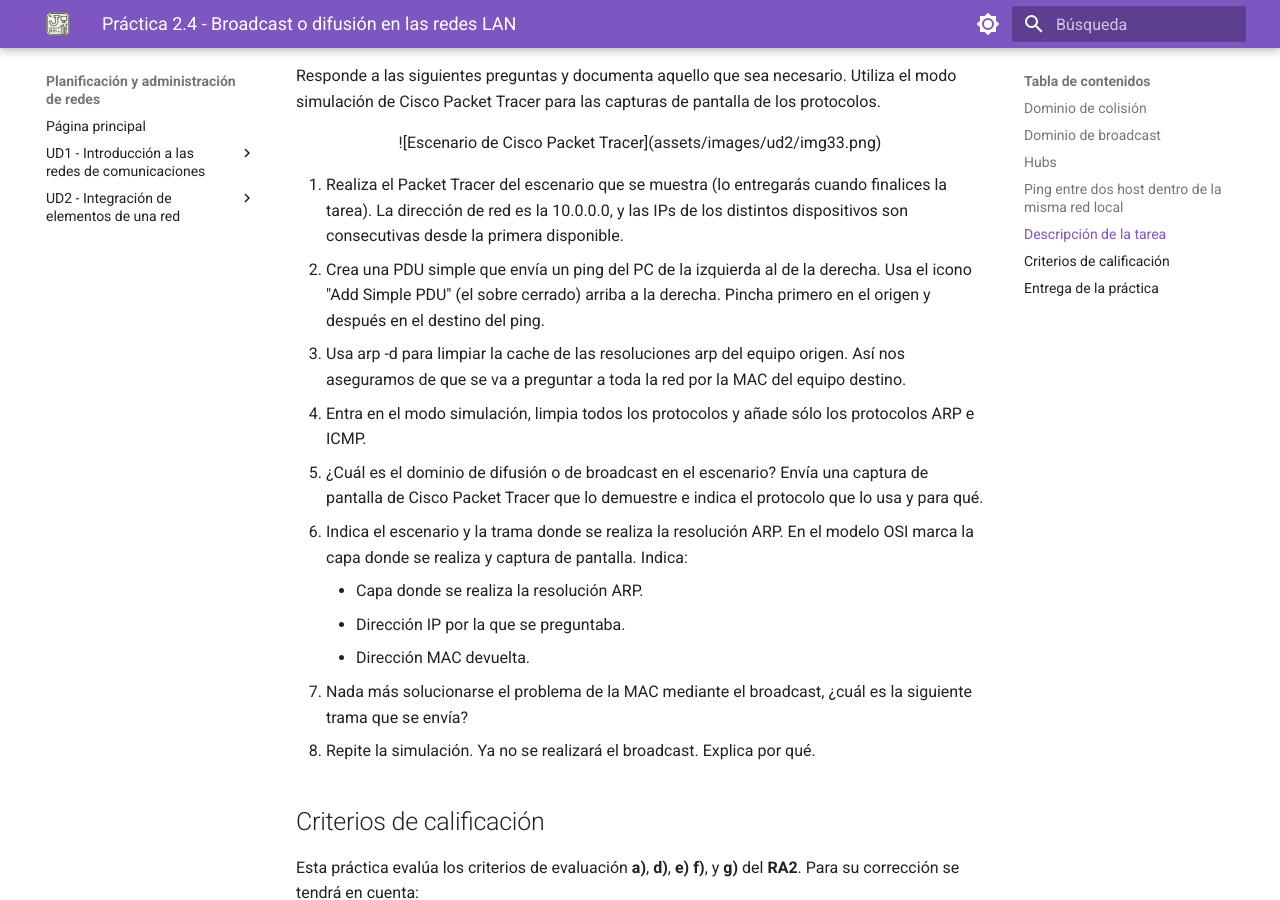
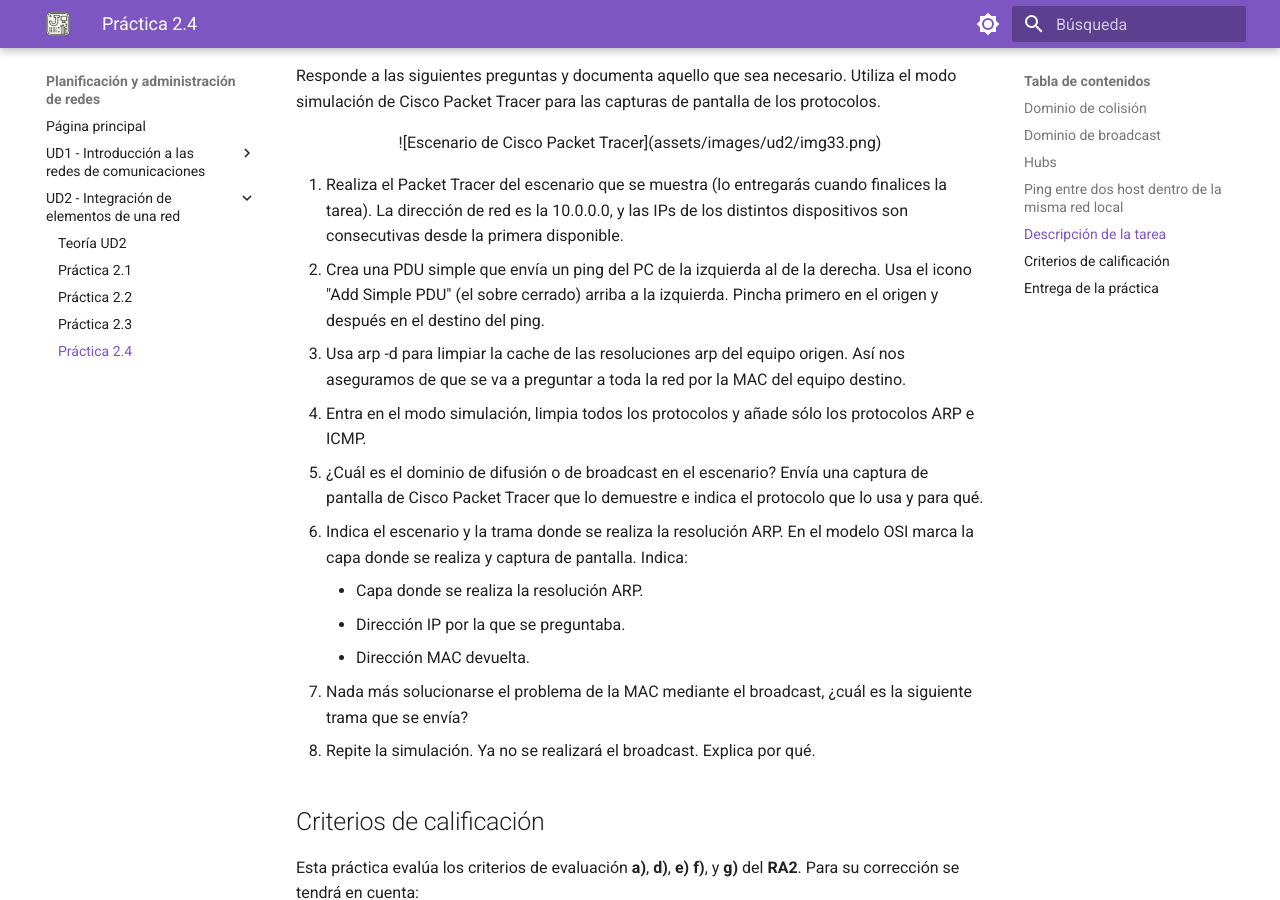
Before and after one commit to Joperpu/par2425, an MkDocs documentation site: the page built from docs/pr2.4.md, in a window 1280 px wide and 900 px high, scrolled down 1832 px. Built offline with MkDocs 1.6.1 and Material for MkDocs 9.7.7, drawn with Linux system fonts in a browser that asks for light colours.

Commit message:
Mostrando Pr2.4

```diff
--- a/docs/pr2.4.md
+++ b/docs/pr2.4.md
@@ -43,7 +43,7 @@
 <center>![Escenario de Cisco Packet Tracer](assets/images/ud2/img33.png)</center>
 
 1. Realiza el Packet Tracer del escenario que se muestra (lo entregarás cuando finalices la tarea). La dirección de red es la 10.0.0.0, y las IPs de los distintos dispositivos son consecutivas desde la primera disponible.
-2. Crea una PDU simple que envía un ping del PC de la izquierda al de la derecha. Usa el icono "Add Simple PDU" (el sobre cerrado) arriba a la derecha. Pincha primero en el origen y después en el destino del ping.
+2. Crea una PDU simple que envía un ping del PC de la izquierda al de la derecha. Usa el icono "Add Simple PDU" (el sobre cerrado) arriba a la izquierda. Pincha primero en el origen y después en el destino del ping.
 3. Usa arp -d para limpiar la cache de las resoluciones arp del equipo origen. Así nos aseguramos de que se va a preguntar a toda la red por la MAC del equipo destino.
 4. Entra en el modo simulación, limpia todos los protocolos y añade sólo los protocolos ARP e ICMP.
 5. ¿Cuál es el dominio de difusión o de broadcast en el escenario? Envía una captura de pantalla de Cisco Packet Tracer que lo demuestre e indica el protocolo que lo usa y para qué.
--- a/mkdocs.yml
+++ b/mkdocs.yml
@@ -34,7 +34,7 @@
     - Práctica 2.1: pr2.1.md
     - Práctica 2.2: pr2.2.md
     - Práctica 2.3: pr2.3.md
-    #- Práctica 2.4: pr2.4.md
+    - Práctica 2.4: pr2.4.md
 
 copyright: "2024 José María Pérez Puentes - Licencia CC BY-NC-SA 4.0"
 
```
